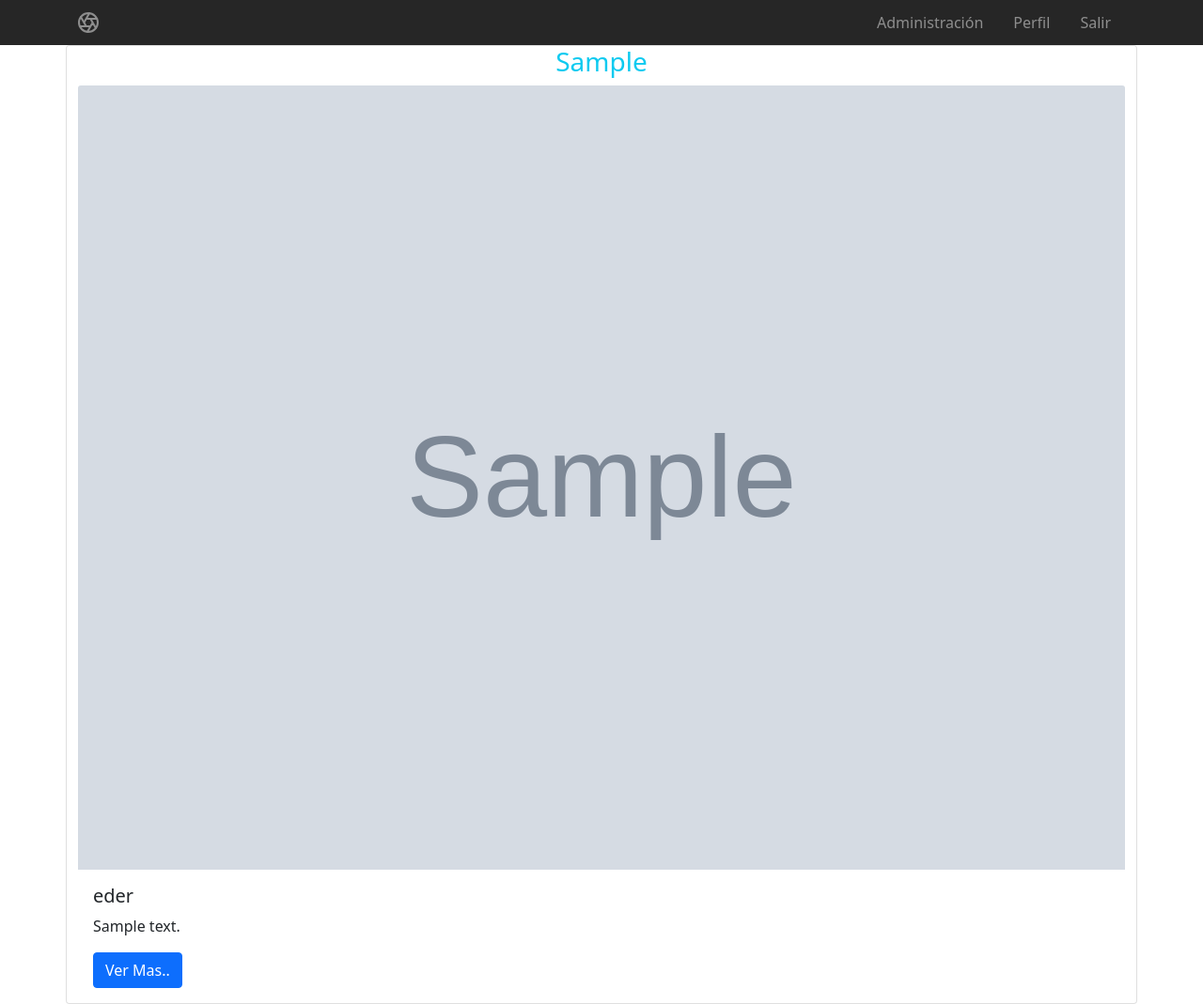
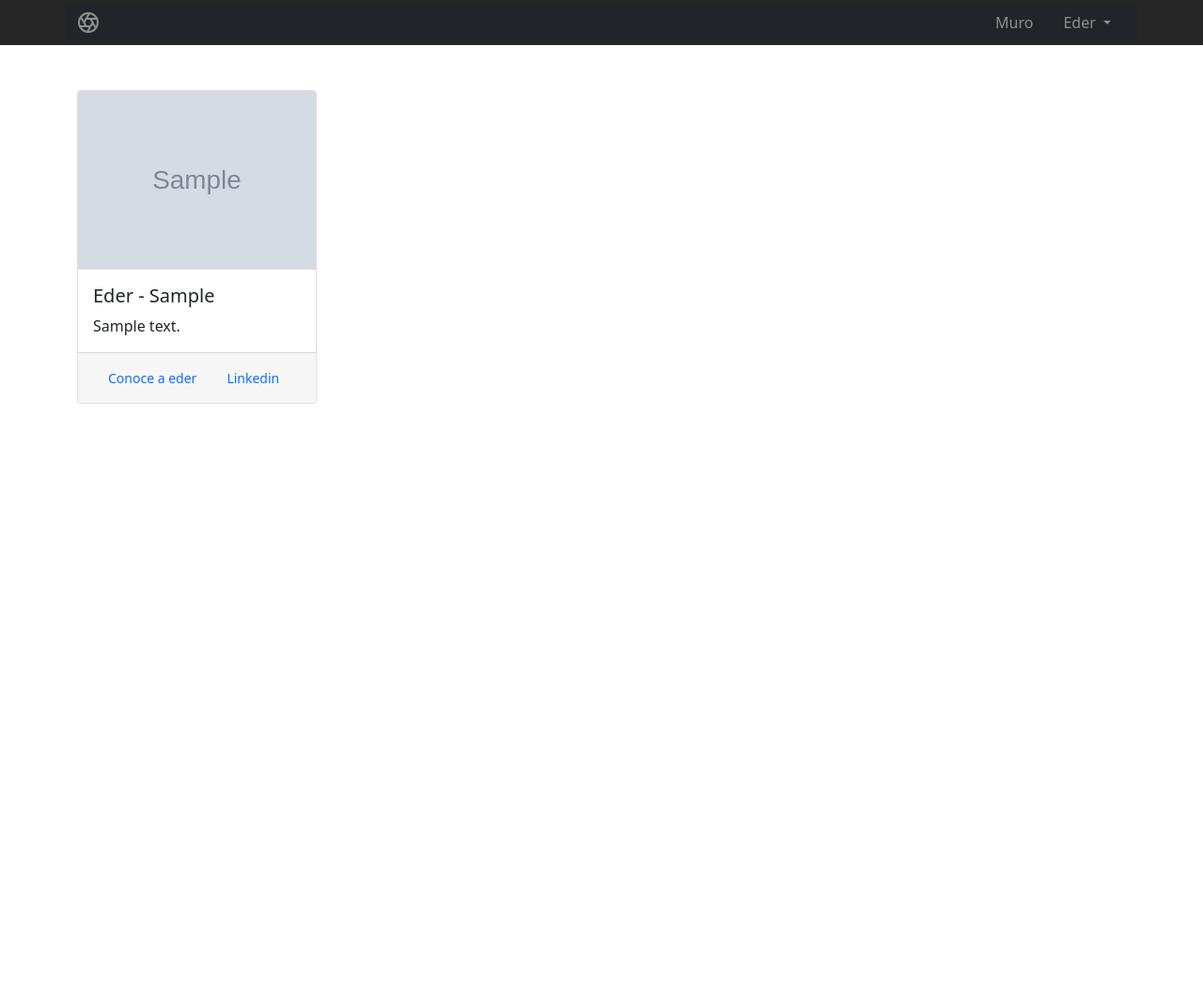
Before and after one commit to EderLaraTrujillo/django-advance, a Django app: page /profiles/ in a window 1280 px wide. Shown: the whole page at 94% size. After the commit the page ends 430 px from the top, so only its background shows below. Run offline with Django 3.2, Linux system fonts and the light colour scheme; a user stored in the database is signed in; data comes from the database, SQL or seed files in the repository; tables that the repository leaves empty hold one stand-in row (values such as "Sample post"); grey boxes marked "Sample" are stand-in pictures; some libraries are stand-ins or nearby versions.

Commit message:
Actualización de Menu, Lista de usuarios, Vista detalle

```diff
--- a/core/static/css/estilo.css
+++ b/core/static/css/estilo.css
@@ -111,9 +111,9 @@
     text-align: justify !important;
   }
 
-  .django-ckeditor-widget, .cke_editor_id_content {
+  .django-ckeditor-widget {
     width: 100% !important;
-    /* max-width: 820px !important;*/
+
   }
   .cke_1, .cke .cke_reset, .cke_chrome, .cke_editor_id_biografia, .cke_ltr, .cke_browser_webkit {
     width: 100% !important;
--- a/core/templates/core/base.html
+++ b/core/templates/core/base.html
@@ -17,7 +17,7 @@
 <body>
     <!-- Menu -->
     <header class="site-header sticky-top py-1">
-        <nav class="container d-flex flex-column flex-md-row justify-content-between">
+        <nav class="container d-flex flex-column flex-md-row justify-content-between navbar-dark bg-dark">
           <a class="py-2" href="{% url 'inicio' %}" aria-label="Product">
             <svg xmlns="http://www.w3.org/2000/svg" width="24" height="24" fill="none" stroke="currentColor" stroke-linecap="round" stroke-linejoin="round" stroke-width="2" class="d-block mx-auto" role="img" viewBox="0 0 24 24"><title>Product</title><circle cx="12" cy="12" r="10"/><path d="M14.31 8l5.74 9.94M9.69 8h11.48M7.38 12l5.74-9.94M9.69 16L3.95 6.06M14.31 16H2.83m13.79-4l-5.74 9.94"/></svg>
           </a>
@@ -31,14 +31,26 @@
               <a class="py-2 nav-link" href="{% url 'login' %}">Ingreso</a>
             </li>
           {% else %}
-            <li class="nav-item d-none d-md-inline-flex active">
-              <!-- <a class="py-2 nav-link" href="/admin/">Administración</a> -->
-              {% if request.user.is_staff %}
-                <a class="py-2 nav-link" href="/admin/">Administración</a>
+            {% if request.user.is_staff %}
+              <li class="nav-item d-none d-md-inline-flex active dropdown">
+                <a class="py-2 nav-link" href="{% url 'profiles:listado' %}">Muro</a>
+                <a class="nav-link dropdown-toggle text-capitalize" href="#" id="navbarDropdown" role="button" data-bs-toggle="dropdown" aria-expanded="false">
+                  {{ user.username }}
+                </a>
+                <ul class="dropdown-menu bg-dark" aria-labelledby="navbarDropdown">
+                  <li><a class="dropdown-item" href="/admin/">Administración</a></li>
+                  <li><a class="dropdown-item"  href="{% url 'profile' %}">Perfil</li>
+                  <li><hr class="dropdown-divider"></li>
+                  <li><a class="dropdown-item" href="{% url 'logout' %}">Salir</a></li>
+                </ul>
+              </li>
+            {% else %}
+              <li class="nav-item d-none d-md-inline-flex active">
+                <a class="py-2 nav-link" href="{% url 'profiles:listado' %}">Muro</a>
+                <a class="py-2 nav-link" href="{% url 'profile' %}">Perfil</a>
+                <a class="py-2 nav-link" href="{% url 'logout' %}">Salir</a>
+              </li>
               {% endif %}
-              <a class="py-2 nav-link" href="{% url 'profile' %}">Perfil</a>
-              <a class="py-2 nav-link" href="{% url 'logout' %}">Salir</a>
-            </li>
           {% endif %}
 
         </nav>
--- a/profiles/templates/profiles/profile_list.html
+++ b/profiles/templates/profiles/profile_list.html
@@ -7,21 +7,32 @@
 
     <section class="container">
         <div class="row">
-            {% for profile in profile_list %}
 
-                <div class="card col">
-                    <h3 class="text-center text-info">{{ profile.profesion }}</h3>
-                    <img src="{{ profile.avatar.url }}" class="card-img-top" alt="...">
-                    <div class="card-body">
-                        <h5 class="card-title">{{ profile.usuario }}</h5>
-                        <p class="card-text">{{ profile.biografia }}</p>
-                    <a href="#" class="btn btn-primary">Ver Mas..</a>
-                    </div>
-                </div>
+            <!-- Lista de Usuarios registrados -->
+            <div class="row row-cols-1 row-cols-md-4 g-4">
+                {% for profile in profile_list %}
+                    <div class="col">
+                        <div class="card h-100">
+                        <img src="{{ profile.avatar.url }}" class="card-img-top" alt="Foto de Usuario">
+                        <div class="card-body">
+                            <h5 class="card-title text-capitalize">{{ profile.usuario }} - {{ profile.profesion }}</h5>
+                            <p class="card-text">{{ profile.biografia }}</p>
+                        </div>
+                        <div class="card-footer d-flex">
+                            <small class="text-muted">
+                                <a href="{% url 'profiles:perfil' profile.usuario %}" class="nav-link">Conoce a {{ profile.usuario }}</a>
+                            </small>
+                            <small class="text-muted">
+                                <a href="{{ profile.linkedinUrl }}" class="nav-link">Linkedin</a>
+                            </small>
+                        </div>
+                        </div>
+                  </div>
+                {% endfor %}
+            </div>
+            <!-- Fin de Listado -->
 
-            {% endfor %}
         </div>
     </section>
 
-
 {% endblock %}
--- a/profiles/urls.py
+++ b/profiles/urls.py
@@ -2,8 +2,9 @@
 from django.urls import path
 
 from registration.models import Profile                         # Admin de Rutas
-from .views import ProfileListView                              # Vistas de la aplicación
+from .views import ProfileListView, ProfileDetailView           # Vistas de la aplicación
 
 profiles_patterns = ([
-    path('', ProfileListView.as_view(), name = 'Listado'),
+    path('', ProfileListView.as_view(), name = 'listado'),
+    path('<username>/', ProfileDetailView.as_view(), name = 'perfil'),
 ], "profiles")
--- a/profiles/views.py
+++ b/profiles/views.py
@@ -10,3 +10,11 @@ class ProfileListView(ListView):
     template_name = 'profiles/profile_list.html'
     # Paginación:
     # paginate_by = 8
+
+class ProfileDetailView(DetailView):
+    model = Profile
+    template_name = 'profiles/profile_detail.html'
+
+    # Función para retornar el detalle:
+    def get_object(self):
+        return get_object_or_404(Profile, usuario__username = self.kwargs['username'])
--- a/registration/templates/registration/profile_form.html
+++ b/registration/templates/registration/profile_form.html
@@ -35,7 +35,7 @@
                         <div class="col-4">
                             <div class="text-center">
                                 <h4 class="text-info">
-                                    {{user.username}}
+                                    {{ user.username }}
                                 </h4>
                             </div>
                             {% if request.user.profile.avatar %}
```
